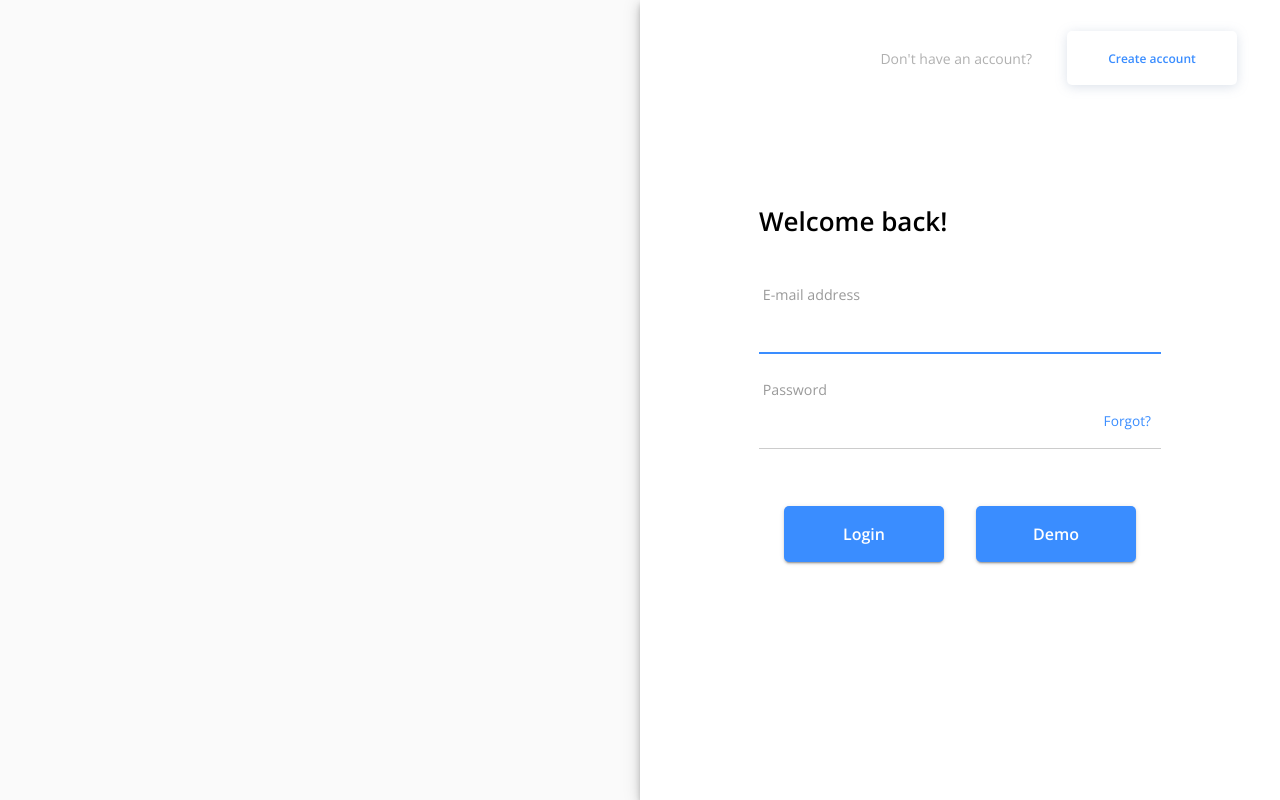
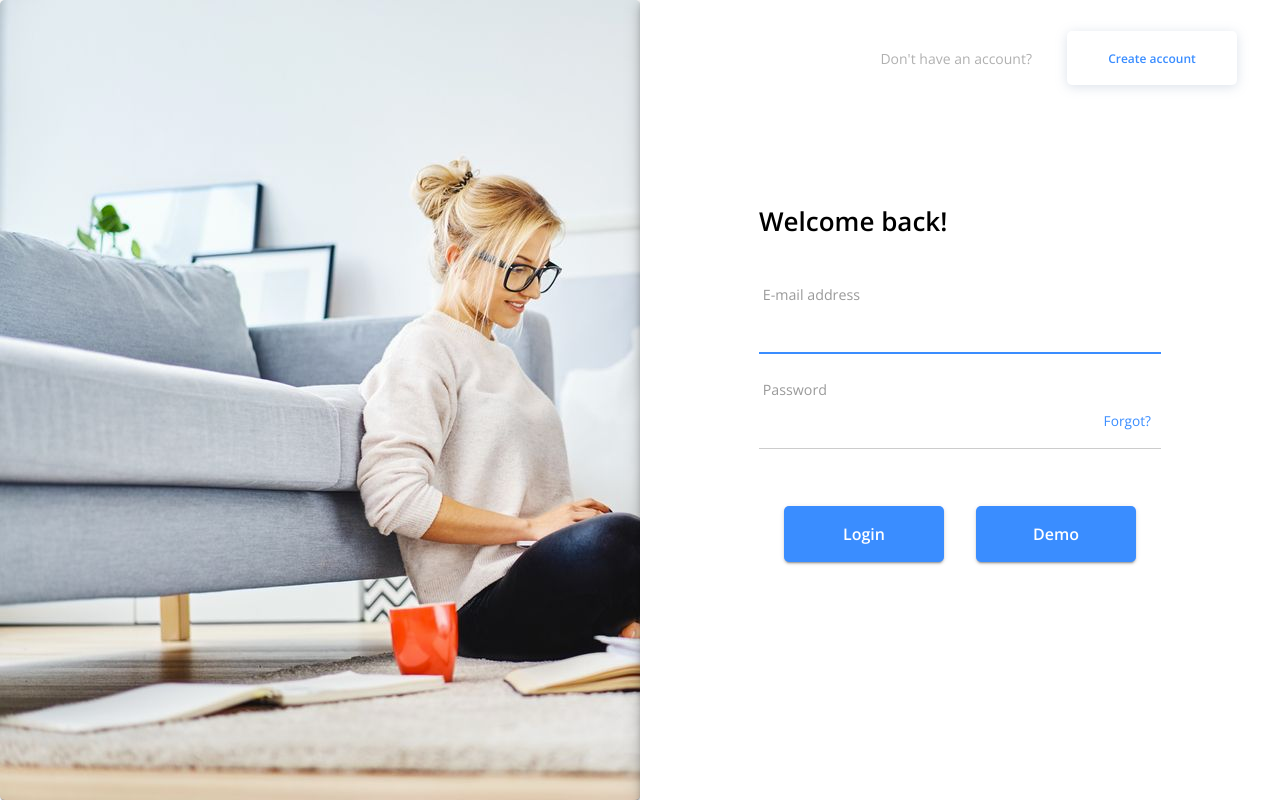
Before and after one commit to uche-okoroafor/Kanban, a React (Create React App) app in the folder client/: page /login in a window 1280 px wide. Built offline with nearby package versions, Linux system fonts and the light colour scheme; no server answers.

Commit message:
Closes #16

```diff
--- a/client/src/pages/Login/Login.tsx
+++ b/client/src/pages/Login/Login.tsx
@@ -51,7 +51,9 @@ export default function Login(): JSX.Element {
   return (
     <Grid container component="main" className={classes.root}>
       <CssBaseline />
-      <Grid item sm={5} md={6}></Grid>
+      <Grid item sm={5} md={6}>
+        <Paper className={classes.background} />
+      </Grid>
       <Grid item xs={12} sm={7} md={6} elevation={6} component={Paper} square>
         <Box className={classes.authWrapper}>
           <AuthHeader linkTo="/signup" asideText="Don't have an account?" btnText="Create account" />
--- a/client/src/pages/Login/useStyles.ts
+++ b/client/src/pages/Login/useStyles.ts
@@ -1,4 +1,5 @@
 import { makeStyles } from '@material-ui/core/styles';
+import Image from '../../Images/image1.png';
 
 const useStyles = makeStyles(() => ({
   root: {
@@ -22,6 +23,10 @@ const useStyles = makeStyles(() => ({
     fontWeight: 700,
     fontFamily: "'Open Sans'",
   },
+  background: {
+    backgroundImage: `url(${Image})`,
+    height: '100%',
+  },
 }));
 
 export default useStyles;
--- a/client/src/pages/SignUp/SignUp.tsx
+++ b/client/src/pages/SignUp/SignUp.tsx
@@ -53,7 +53,10 @@ export default function Register(): JSX.Element {
   return (
     <Grid container component="main" className={classes.root}>
       <CssBaseline />
-      <Grid item xs={12} sm={8} md={7} elevation={6} component={Paper} square>
+      <Grid item sm={5} md={6}>
+        <Paper className={classes.background} />
+      </Grid>
+      <Grid item xs={12} sm={7} md={6} elevation={6} component={Paper} square>
         <Box className={classes.authWrapper}>
           <AuthHeader linkTo="/login" asideText="Already have an account?" btnText="Login" />
           <Box width="100%" maxWidth={450} p={3} alignSelf="center">
--- a/client/src/pages/SignUp/useStyles.ts
+++ b/client/src/pages/SignUp/useStyles.ts
@@ -1,4 +1,5 @@
 import { makeStyles } from '@material-ui/core/styles';
+import Image from '../../Images/image1.png';
 
 const useStyles = makeStyles(() => ({
   root: {
@@ -22,6 +23,10 @@ const useStyles = makeStyles(() => ({
     fontWeight: 700,
     fontFamily: "'Open Sans'",
   },
+  background: {
+    backgroundImage: `url(${Image})`,
+    height: '100%',
+  },
 }));
 
 export default useStyles;
```
Also changed, not shown: client/src/Images/image1.png (added).
